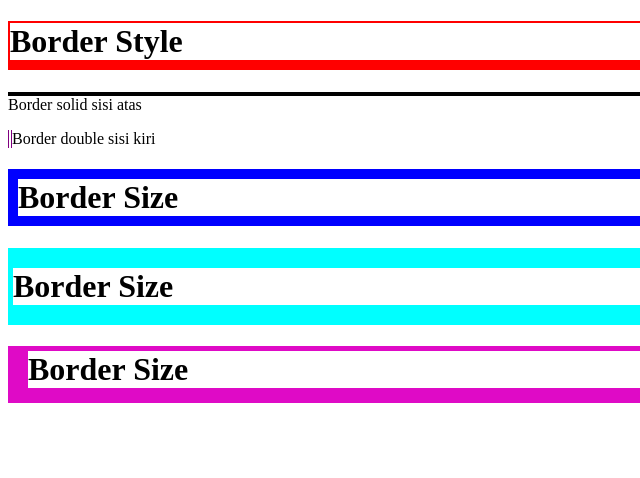
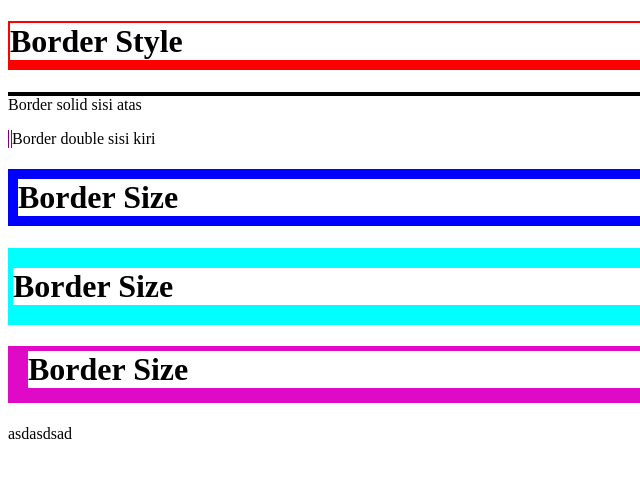
Before and after one commit to TrickyTommy/htmlcssXtkj4, a plain HTML site: page pertemuan9/index.html in a window 1280 px wide. Shown: the full height of the page, 0-640 px from the left. Drawn offline with Linux system fonts and the light colour scheme.

Commit message:
tambahan

```diff
--- a/pertemuan9/index.html
+++ b/pertemuan9/index.html
@@ -12,6 +12,7 @@
         <h1 class="border2">Border Size</h1>
         <h1 class="border3">Border Size</h1>
         <h1 class="border4">Border Size</h1>
+        asdasdsad
 
 
 
```
